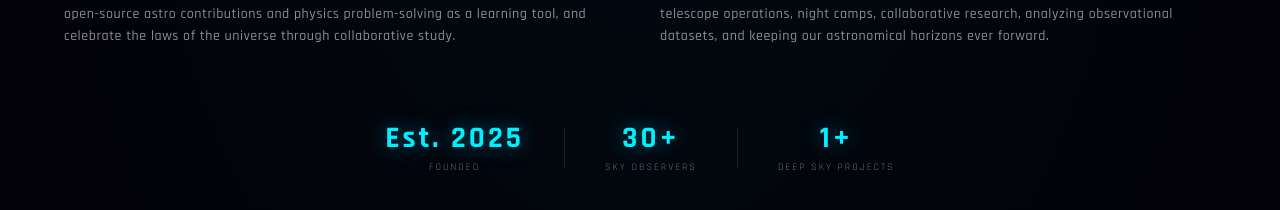
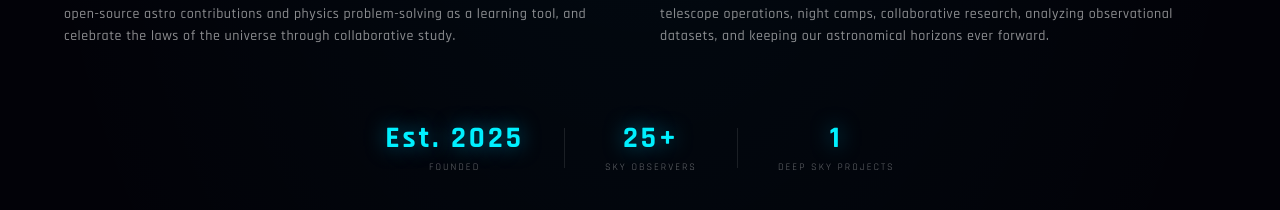
Before and after one commit to Jitesh-JK/pac_ws_trial, a React (Vite) app: page / in a window 1280 px wide. Shown: the part 1087-1297 px from the top of the page. Built offline with nearby package versions, Linux system fonts and the light colour scheme.

Commit message:
Updated siteData.js

```diff
--- a/src/siteData.js
+++ b/src/siteData.js
@@ -23,8 +23,8 @@ export const ANNOUNCEMENT =
 // ── About section ────────────────────────────
 export const ABOUT_METRICS = [
   { value: 'Est. 2025', label: 'Founded', delay: 0.1 },
-  { value: '30+', label: 'Sky Observers', delay: 0.2 },
-  { value: '1+', label: 'Deep Sky Projects', delay: 0.3 },
+  { value: '25+', label: 'Sky Observers', delay: 0.2 },
+  { value: '1', label: 'Deep Sky Projects', delay: 0.3 },
 ];
 
 // iconName maps to lucide-react icon names resolved in the component
```
